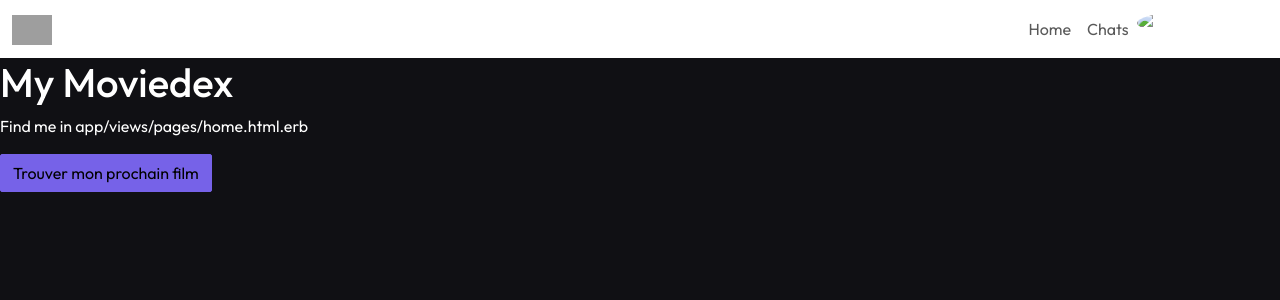
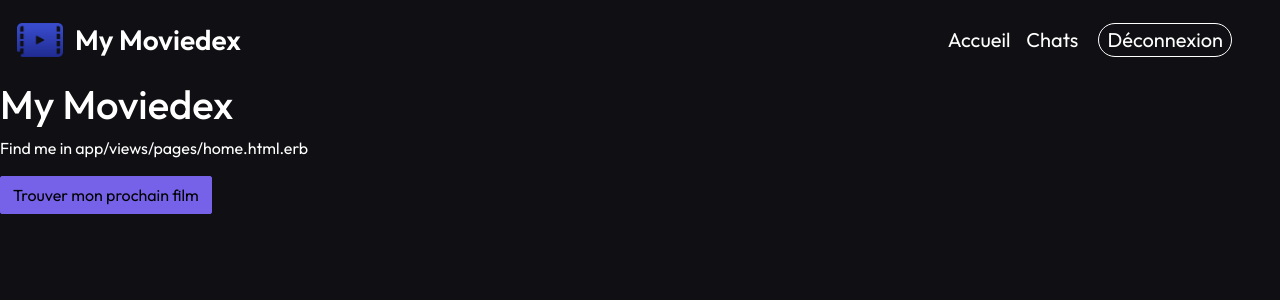
Before and after one commit to Negesti33/my-moviedex, a Rails app: page / in a window 1280 px wide. Shown: the top 300 px of the page. Run offline with Rails 7, Linux system fonts and the light colour scheme; the visitor is signed in with stand-in values (Sample User, id 1); style sheets or scripts are compiled from the project's sources; parts of the project's set-up code (start-up, migrations or seed data) failed here and were passed over; some libraries are stand-ins or nearby versions; grey boxes are pictures that could not be loaded.

Commit message:
feat(navbar): navbar de la maquette, logo film et liens en français

```diff
--- a/app/assets/stylesheets/components/_navbar.scss
+++ b/app/assets/stylesheets/components/_navbar.scss
@@ -1,12 +1,77 @@
-.navbar-lewagon {
-  justify-content: space-between;
-  background: white;
+// Navbar My Moviedex (maquette Figma : NAVBAR, 80px de haut)
+.navbar-moviedex {
+  background: $mm-bg;
+  min-height: 80px;
+  padding: 0 48px 0 17px;
+
+  .navbar-brand {
+    display: flex;
+    align-items: center;
+    gap: 0;
+    color: $mm-white;
+    font-weight: 600;
+    font-size: 28px;
+    line-height: 1;
+    padding: 0;
+    &:hover { color: $mm-white; }
+
+    img {
+      width: 46px;
+      height: auto;
+      margin-right: 12px;
+      object-fit: contain;
+    }
+  }
+
+  .navbar-nav {
+    align-items: center;
+    gap: 0;
+  }
+
+  .nav-link {
+    color: $mm-white;
+    font-size: 20px;
+    font-weight: 400;
+    line-height: 1;
+    padding: 8px 12px;
+    transition: color .2s ease;
+    &:hover,
+    &:focus { color: $mm-lilac; }
+  }
+
+  // Bouton "Sign up" / "Log out" : pilule contour blanc
+  .nav-link-pill {
+    border: 1px solid $mm-white;
+    border-radius: 40px;
+    padding: 6px 20px;
+    margin-left: 12px;
+    &:hover,
+    &:focus {
+      color: $mm-bg;
+      background: $mm-white;
+    }
+  }
+
+  .navbar-toggler {
+    border-color: rgba($mm-white, .4);
+  }
 }
 
-.navbar-lewagon .navbar-collapse {
-  flex-grow: 0;
+// Écrans plus petits : on réduit la taille des textes
+@media (max-width: 1199.98px) {
+  .navbar-moviedex {
+    padding: 0 24px 0 8px;
+    .navbar-brand { font-size: 26px; img { width: 40px; margin-right: 10px; } }
+    .nav-link { font-size: 18px; }
+  }
 }
 
-.navbar-lewagon .navbar-brand img {
-  width: 40px;
+@media (max-width: 767.98px) {
+  .navbar-moviedex {
+    padding: 8px 16px 8px 4px;
+    .navbar-brand { font-size: 22px; img { width: 34px; margin-right: 8px; } }
+    .navbar-nav { align-items: flex-start; padding: 16px 0 8px 16px; }
+    .nav-link { font-size: 18px; }
+    .nav-link-pill { margin: 8px 0 0; }
+  }
 }
--- a/app/views/shared/_navbar.html.erb
+++ b/app/views/shared/_navbar.html.erb
@@ -1,35 +1,32 @@
-<nav class="navbar navbar-expand-sm navbar-light navbar-lewagon">
-  <div class="container-fluid">
-    <%= link_to "#", class: "navbar-brand" do %>
-      <%= image_tag "https://raw.githubusercontent.com/lewagon/fullstack-images/master/uikit/logo.png" %>
+<nav class="navbar navbar-expand-md navbar-dark navbar-moviedex">
+  <div class="container-fluid px-0">
+    <%= link_to root_path, class: "navbar-brand" do %>
+      <%= image_tag "logo-film.png", alt: "" %>
+      <span>My Moviedex</span>
     <% end %>
 
-    <button class="navbar-toggler" type="button" data-bs-toggle="collapse" data-bs-target="#navbarSupportedContent" aria-controls="navbarSupportedContent" aria-expanded="false" aria-label="Toggle navigation">
+    <button class="navbar-toggler" type="button" data-bs-toggle="collapse" data-bs-target="#navbarSupportedContent" aria-controls="navbarSupportedContent" aria-expanded="false" aria-label="Ouvrir le menu">
       <span class="navbar-toggler-icon"></span>
     </button>
 
-    <div class="collapse navbar-collapse" id="navbarSupportedContent">
-      <ul class="navbar-nav me-auto">
+    <div class="collapse navbar-collapse justify-content-end" id="navbarSupportedContent">
+      <ul class="navbar-nav">
+        <li class="nav-item">
+          <%= link_to "Accueil", root_path, class: "nav-link" %>
+        </li>
         <% if user_signed_in? %>
-          <li class="nav-item active">
-            <%= link_to "Home", "/", class: "nav-link" %>
-          </li>
           <li class="nav-item">
             <%= link_to "Chats", chats_path, class: "nav-link" %>
           </li>
-          <li class="nav-item dropdown">
-          <a href="#" class="avatar" id="navbarDropdown" data-bs-toggle="dropdown" aria-haspopup="true" aria-expanded="false">
-            <%= image_tag "https://kitt.lewagon.com/placeholder/users/ssaunier", class: "avatar", alt: "dropdown menu" %>
-          </a>
-            <div class="dropdown-menu dropdown-menu-end" aria-labelledby="navbarDropdown">
-              <%= link_to "Action", "#", class: "dropdown-item" %>
-              <%= link_to "Another action", "#", class: "dropdown-item" %>
-              <%= link_to "Log out", destroy_user_session_path, data: {turbo_method: :delete}, class: "dropdown-item" %>
-            </div>
+          <li class="nav-item">
+            <%= link_to "Déconnexion", destroy_user_session_path, data: { turbo_method: :delete }, class: "nav-link nav-link-pill" %>
           </li>
         <% else %>
           <li class="nav-item">
-            <%= link_to "Login", new_user_session_path, class: "nav-link" %>
+            <%= link_to "Connexion", new_user_session_path, class: "nav-link" %>
+          </li>
+          <li class="nav-item">
+            <%= link_to "Inscription", new_user_registration_path, class: "nav-link nav-link-pill" %>
           </li>
         <% end %>
       </ul>
```
Also changed, not shown: app/assets/images/logo-film.png (added).
